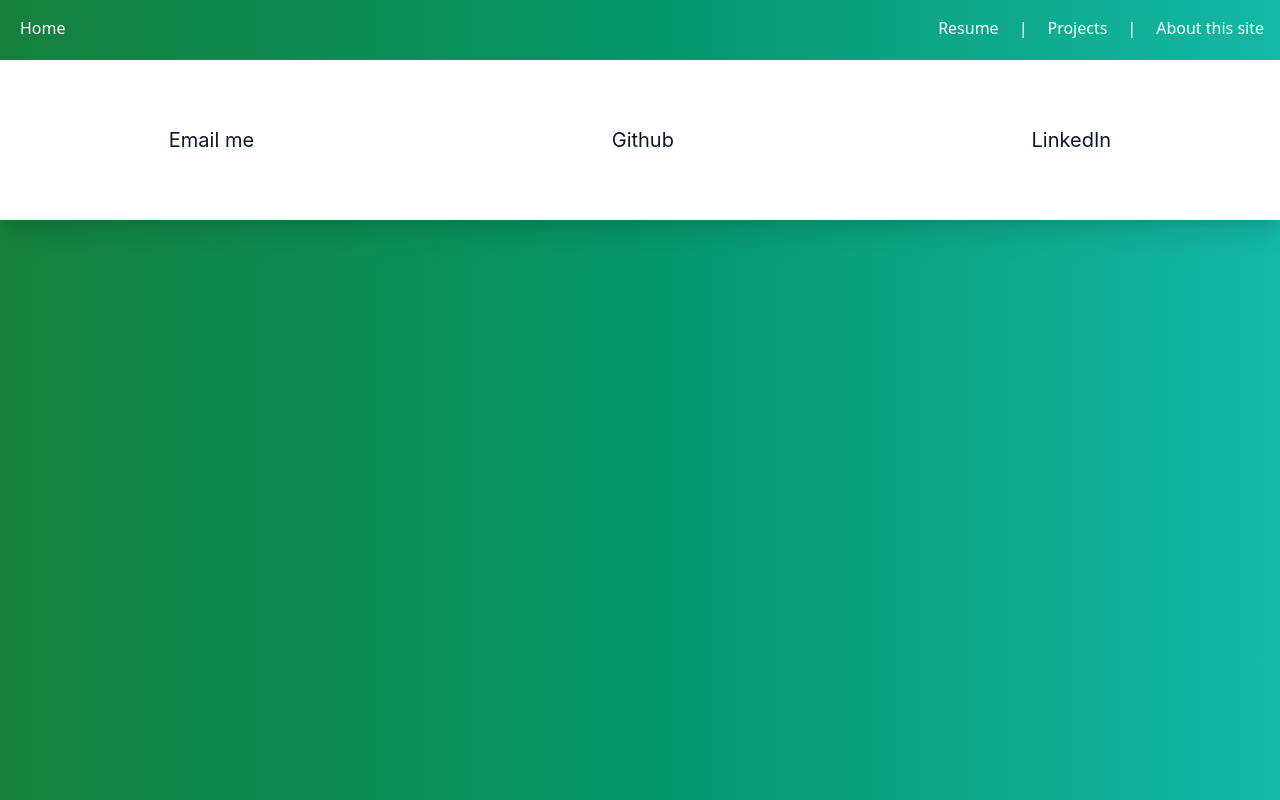
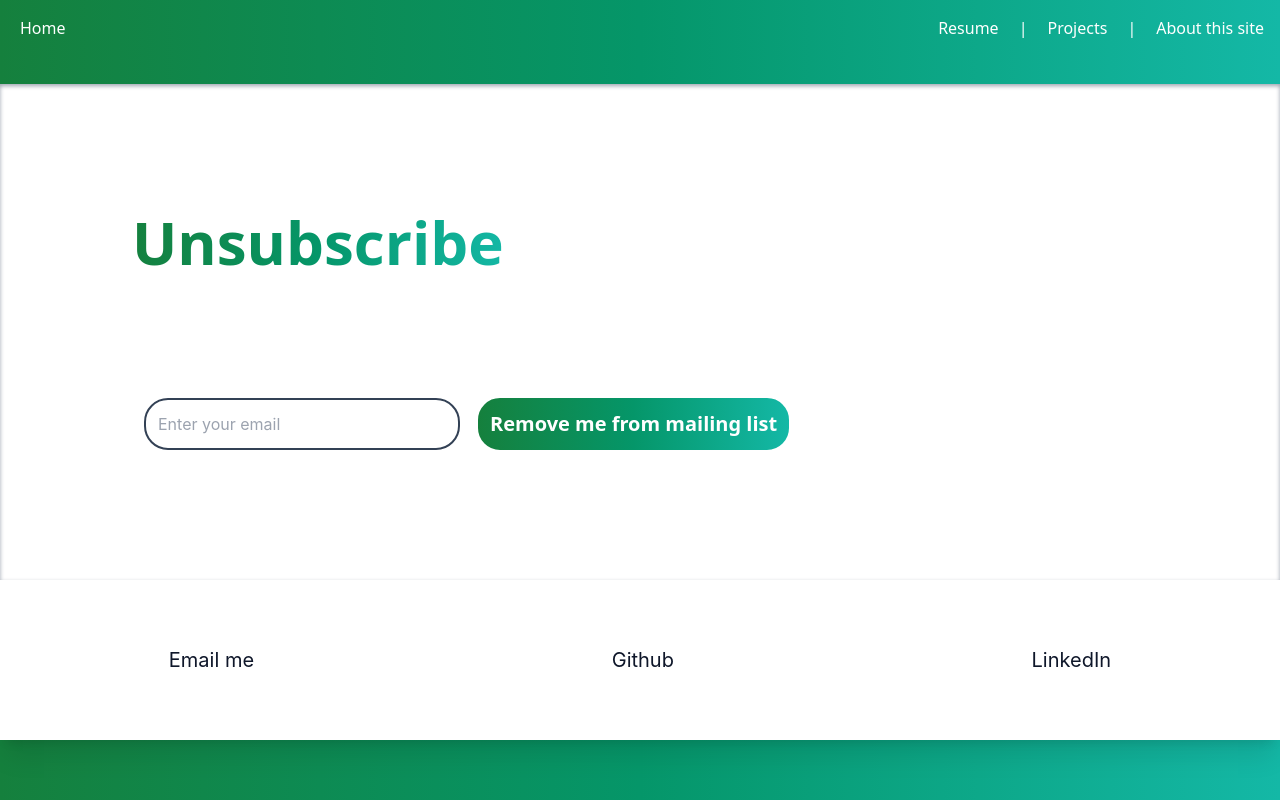
Before and after one commit to Sthor726/personal-website, a React (Create React App) app in the folder react-app/: page /unsubscribe in a window 1280 px wide. Built offline with nearby package versions, Linux system fonts and the light colour scheme.

Commit message:
backend draft done

```diff
--- a/react-app/src/App.js
+++ b/react-app/src/App.js
@@ -8,6 +8,7 @@ import Resume from "./components/Resume.js";
 import Projects from "./components/Projects.js";
 import Error from "./components/Error.js";
 import Navigation from "./components/Navigation.js";
+import Unsubscribe from "./components/Unsubscribe.js";
 import Footer from "./components/Footer.js";
 import ScrollToTop from "./ScrollToTop.js";
 
@@ -21,11 +22,12 @@ function App() {
         <Navigation />
         <ScrollToTop />
         <Routes>
-          <Route path="/" element={Home()} exact />
-          <Route path="/resume" element={Resume()} />
-          <Route path="/about" element={About()} />
-          <Route path="/projects" element={Projects()} />
-          <Route element={Error} />
+          <Route path="/" element={<Home />} />
+          <Route path="/resume" element={<Resume />} />
+          <Route path="/about" element={<About />} />
+          <Route path="/projects" element={<Projects />} />
+          <Route path="/unsubscribe" element={<Unsubscribe />} />
+          <Route path="*" element={<Error />} />
         </Routes>
         <Footer />
       </BrowserRouter>
--- a/react-app/src/components/About.js
+++ b/react-app/src/components/About.js
@@ -10,7 +10,7 @@ function About() {
         <h2 class="font-sans text-4xl font-bold pt-1 mt-1 mb-30 mr-auto w-fit text-white h-auto text-left">
           About
         </h2>
-        <p class=" text-left font-sans font-bold text-5xl pt-20 mt-20 mr-auto w-fit text-white h-auto">
+        <p class=" text-left font-sans font-bold text-4xl pt-20 mt-20 mr-auto w-fit text-white h-auto">
           This website is a react application made using Javascript and tailwind
           CSS. <br /> <br />
           Hosted on AWS.
--- a/react-app/src/components/Home.js
+++ b/react-app/src/components/Home.js
@@ -1,7 +1,10 @@
 import React from "react";
 import { Link } from "react-router-dom";
+import { NavLink } from "react-router-dom";
+
 
 function Home() {
+  const [successMessage, setSuccessMessage] = React.useState(false);
   const [email, setEmail] = React.useState("");
   const handleSubmit = async (e) => {
     e.preventDefault();
@@ -24,6 +27,10 @@ function Home() {
     } catch (error) {
       console.error("Error:", error);
     }
+    // Show success message
+    setSuccessMessage(true);
+    // Clear the email input
+    setEmail("");
   };
 
   return (
@@ -70,7 +77,7 @@ function Home() {
       </div>
       <div
         id="title"
-        class="pt-34 w-screen h-[600px] shadow-inner shadow-gray-400 bg-white">
+        class="pt-34 w-screen h-[700px] shadow-inner shadow-gray-400 bg-white">
         <h2 class="font-sans text-5xl font-bold pt-52 ml-4 md:ml-32 mr-auto w-fit p-1 h-auto text-transparent bg-clip-text bg-gradient-to-r from-green-700 via-emerald-600 to-teal-500">
           Subscribe to my newsletter! <br />
         </h2>
@@ -93,6 +100,16 @@ function Home() {
             <span className="font-sans font-bold text-xl">Subscribe!</span>
           </button>
         </form>
+        {successMessage && (
+          <div className="mt-3 mr-auto ml-32 bg-clip-text bg-gradient-to-r from-green-700 via-emerald-600 to-teal-500 flex justify-start">
+            <p>Thank you for subscribing!</p>
+          </div>
+        )}
+         <NavLink to="Unsubscribe">
+          <span class="font-sans font-normal text-slate-700 ml-32 mt-10 mr-auto flex justify-start hover:underline">
+            tired of getting emails? click here to unsubscribe.
+          </span>
+         </NavLink>
       </div>
     </div>
   );
--- /dev/null
+++ b/react-app/src/components/Unsubscribe.js
@@ -0,0 +1,80 @@
+import React from "react";
+import { useNavigate } from 'react-router-dom';
+
+function Unsubscribe() {
+  const [email, setEmail] = React.useState("");
+  const [successMessage, setSuccessMessage] = React.useState(false);
+  const navigate = useNavigate();
+
+  const handleSubmit = async (e) => {
+    e.preventDefault();
+    console.log("Unsubscribe email:", email);
+
+    if (!email) {
+      alert("Please enter a valid email.");
+      return;
+    }
+
+    try {
+      const response = await fetch("http://localhost:8000/unsubscribe", {
+        method: "DELETE",
+        headers: {
+          "Content-Type": "application/json",
+        },
+        body: JSON.stringify({ email }),
+      });
+
+      if (!response.ok) {
+        const errorData = await response.json();
+        alert(errorData.error || "Failed to unsubscribe.");
+        return;
+      }
+
+      // Show success message
+      setSuccessMessage(true);
+
+      // Hide the message after 2 seconds and navigate to home page
+      setTimeout(() => {
+        navigate('/');
+      }, 2000);
+
+    } catch (error) {
+      console.error("Error:", error);
+      alert("Something went wrong.");
+    }
+  };
+
+  return (
+    <div className="mt-6 w-screen h-auto shadow-inner shadow-gray-400 bg-white pb-32">
+      <h2 className="font-sans text-6xl font-bold pt-32 md:ml-32 md:mr-16 w-fit p-1 h-auto text-transparent bg-clip-text bg-gradient-to-r from-green-700 via-emerald-600 to-teal-500">
+        Unsubscribe
+      </h2>
+
+      <form onSubmit={handleSubmit} className="flex justify-start ml-4 items-center pt-20">
+        <input
+          type="email"
+          placeholder="Enter your email"
+          value={email}
+          onChange={(e) => setEmail(e.target.value)}
+          className="border-2 border-slate-700 outline-none md:ml-32 rounded-3xl p-3 mt-10 w-3/12"
+        />
+        <button
+          type="submit"
+          className="mt-10 ml-4 p-3 bg-gradient-to-r from-green-700 via-emerald-600 to-teal-500 text-white rounded-3xl w-50 flex justify-center items-center transition-all ease-out duration-500 group hover:bg-white hover:text-transparent hover:bg-clip-text hover:bg-gradient-to-r hover:from-green-700 hover:via-emerald-600 hover:to-teal-500 hover:border-slate-700 border-2 border-white"
+        >
+          <span className="font-sans font-bold text-xl">Remove me from mailing list</span>
+        </button>
+      </form>
+
+
+      {successMessage && (
+        <div className="mt-3 mr-auto ml-32 bg-clip-text bg-gradient-to-r from-green-700 via-emerald-600 to-teal-500 flex justify-start">
+          <p>You have successfully unsubscribed. Routing you back to home page...</p>
+        </div>
+
+      )}
+    </div>
+  );
+}
+
+export default Unsubscribe;
--- a/react-app/src/index.js
+++ b/react-app/src/index.js
@@ -3,9 +3,12 @@ import ReactDOM from 'react-dom/client';
 import './index.css';
 import App from './App';
 import reportWebVitals from './reportWebVitals';
+import { BrowserRouter } from "react-router-dom";
+
 
 const root = ReactDOM.createRoot(document.getElementById('root'));
 root.render(
+
   <React.StrictMode>
     <App />
   </React.StrictMode>
```
Also changed, not shown: 2 other files (tests, documents, lock files or other folders).
